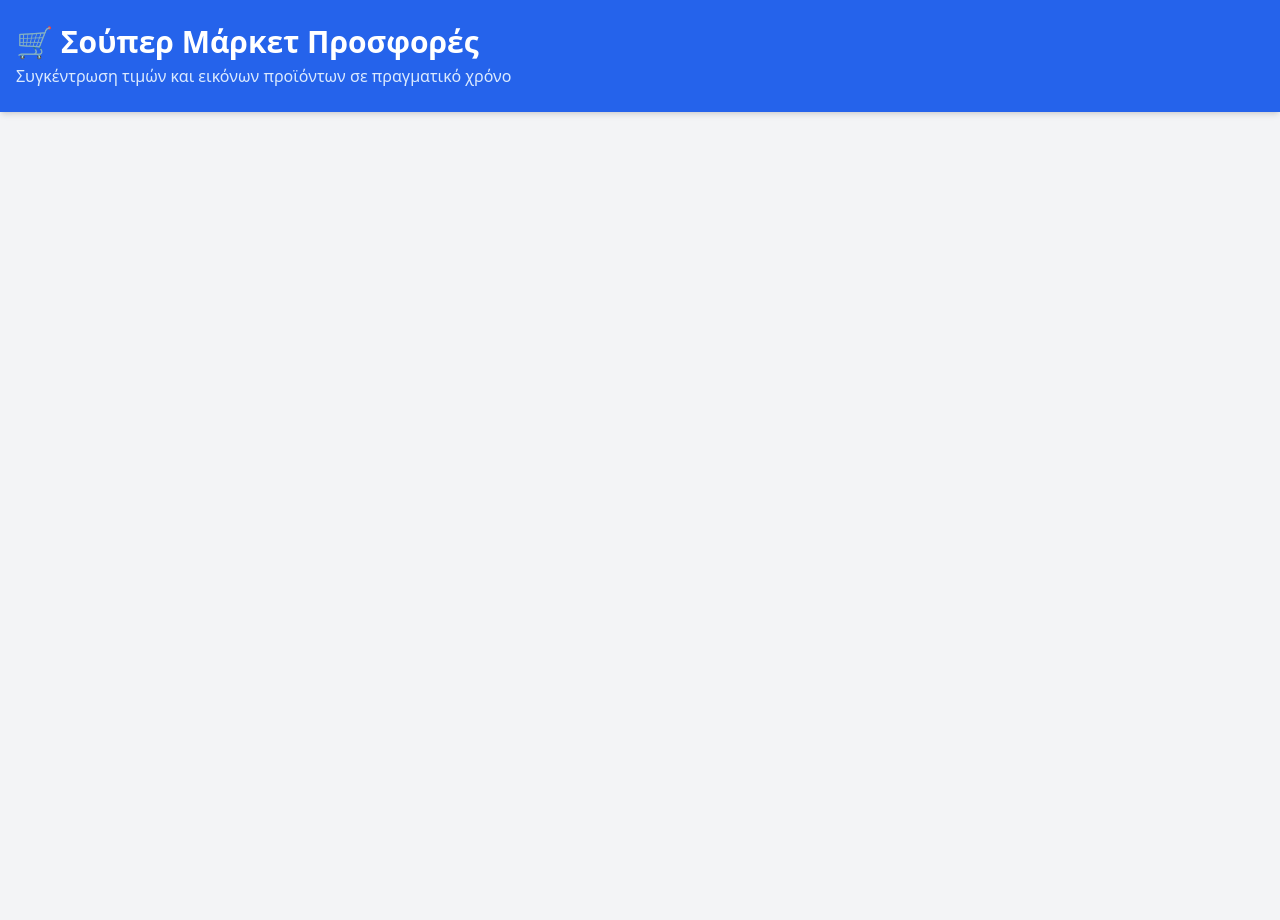
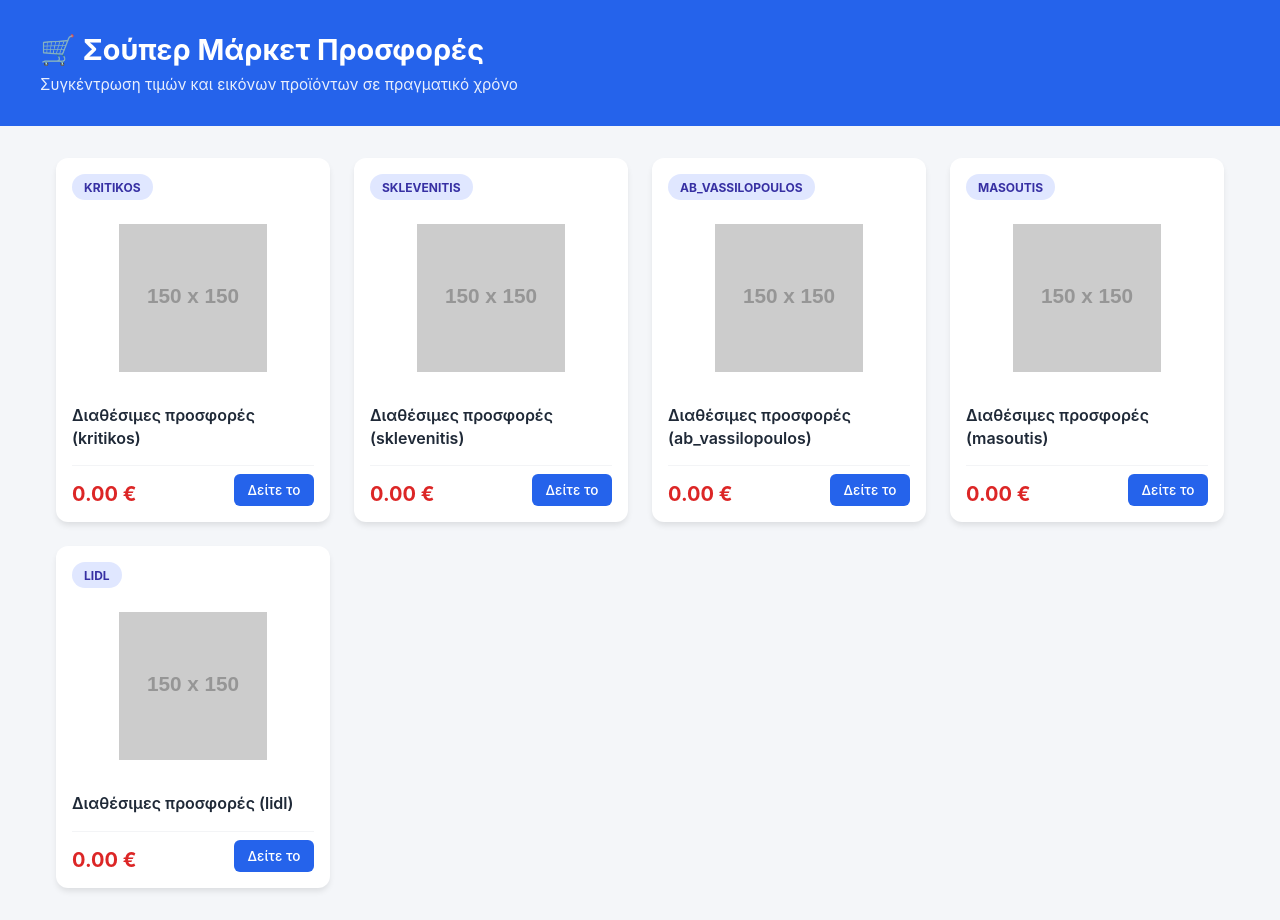
Before and after one commit to theochala/offes, a plain HTML site: page index.html in a window 1280 px wide. Before the commit the page ends 800 px from the top, so only its background shows below. Drawn offline with nearby package versions, Linux system fonts and the light colour scheme; placeholder pictures from the web are drawn by us.

Commit message:
Update index.html

```diff
--- a/index.html
+++ b/index.html
@@ -3,68 +3,213 @@
 <head>
     <meta charset="UTF-8">
     <meta name="viewport" content="width=device-width, initial-scale=1.0">
-    <title>Σούπερ Μάρκετ - Προσφορές</title>
-    <script src="https://cdn.tailwindcss.com"></script>
+    <title>Σούπερ Μάρκετ Προσφορές</title>
+    <style>
+        * {
+            box-sizing: border-box;
+            margin: 0;
+            padding: 0;
+            font-family: -apple-system, BlinkMacSystemFont, "Segoe UI", Roboto, Helvetica, Arial, sans-serif;
+        }
+        body {
+            background-color: #f4f6f9;
+            color: #333;
+        }
+        header {
+            background-color: #2563eb;
+            color: white;
+            padding: 2rem 1rem;
+            text-align: left;
+        }
+        .header-container {
+            max-width: 1200px;
+            margin: 0 auto;
+        }
+        header h1 {
+            font-size: 1.8rem;
+            display: flex;
+            align-items: center;
+            gap: 10px;
+            margin-bottom: 0.5rem;
+        }
+        header p {
+            font-size: 0.95rem;
+            opacity: 0.9;
+        }
+        main {
+            max-width: 1200px;
+            margin: 2rem auto;
+            padding: 0 1rem;
+        }
+        .offers-grid {
+            display: grid;
+            grid-template-columns: repeat(auto-fill, minmax(260px, 1fr));
+            gap: 1.5rem;
+        }
+        .card {
+            background: white;
+            border-radius: 12px;
+            overflow: hidden;
+            box-shadow: 0 4px 6px -1px rgba(0, 0, 0, 0.1);
+            transition: transform 0.2s, box-shadow 0.2s;
+            display: flex;
+            flex-direction: column;
+            justify-content: space-between;
+        }
+        .card:hover {
+            transform: translateY(-4px);
+            box-shadow: 0 10px 15px -3px rgba(0, 0, 0, 0.1);
+        }
+        .badge {
+            align-self: flex-start;
+            background-color: #e0e7ff;
+            color: #3730a3;
+            font-size: 0.75rem;
+            font-weight: 700;
+            padding: 0.35rem 0.75rem;
+            border-radius: 20px;
+            margin: 1rem 1rem 0.5rem 1rem;
+            text-transform: uppercase;
+        }
+        .card-img-container {
+            width: 100%;
+            height: 180px;
+            display: flex;
+            align-items: center;
+            justify-content: center;
+            padding: 1rem;
+        }
+        .card-img-container img {
+            max-width: 100%;
+            max-height: 100%;
+            object-fit: contain;
+        }
+        .card-content {
+            padding: 1rem;
+            flex-grow: 1;
+            display: flex;
+            flex-direction: column;
+            justify-content: space-between;
+        }
+        .card-title {
+            font-size: 1rem;
+            font-weight: 600;
+            margin-bottom: 1rem;
+            line-height: 1.4;
+            color: #1f2937;
+        }
+        .card-footer {
+            display: flex;
+            justify-content: space-between;
+            align-items: flex-end;
+            margin-top: auto;
+            padding-top: 0.5rem;
+            border-top: 1px solid #f3f4f6;
+        }
+        .price-container {
+            display: flex;
+            flex-direction: column;
+        }
+        .original-price {
+            font-size: 0.8rem;
+            color: #6b7280;
+            text-decoration: line-through;
+        }
+        .offer-price {
+            font-size: 1.25rem;
+            font-weight: 700;
+            color: #dc2626;
+        }
+        .btn-link {
+            background-color: #2563eb;
+            color: white;
+            text-decoration: none;
+            padding: 0.5rem 0.85rem;
+            border-radius: 6px;
+            font-size: 0.85rem;
+            font-weight: 500;
+            transition: background-color 0.2s;
+        }
+        .btn-link:hover {
+            background-color: #1d4ed8;
+        }
+        .loading, .error-msg {
+            text-align: center;
+            padding: 3rem;
+            font-size: 1.1rem;
+            color: #6b7280;
+            grid-column: 1 / -1;
+        }
+    </style>
 </head>
-<body class="bg-gray-100 min-h-screen">
+<body>
 
-    <header class="bg-blue-600 text-white shadow-md py-6 mb-8">
-        <div class="container mx-auto px-4">
-            <h1 class="text-3xl font-bold">🛒 Σούπερ Μάρκετ Προσφορές</h1>
-            <p class="text-blue-100 mt-1">Συγκέντρωση τιμών και εικόνων προϊόντων σε πραγματικό χρόνο</p>
+    <header>
+        <div class="header-container">
+            <h1>🛒 Σούπερ Μάρκετ Προσφορές</h1>
+            <p>Συγκέντρωση τιμών και εικόνων προϊόντων σε πραγματικό χρόνο</p>
         </div>
     </header>
 
-    <main class="container mx-auto px-4 pb-12">
-        <div id="loading" class="text-center py-10 text-gray-600 text-lg">Φόρτωση προσφορών...</div>
-
-        <div id="products-grid" class="grid grid-cols-1 sm:grid-cols-2 md:grid-cols-3 lg:grid-cols-4 gap-6">
-            <!-- Εδώ φορτώνονται οι κάρτες -->
+    <main>
+        <div id="offers-container" class="offers-grid">
+            <div class="loading">Φόρτωση προσφορών...</div>
         </div>
     </main>
 
     <script>
-        async function loadOffers() {
-            try {
-                const response = await fetch('clean_offers.json');
-                const products = await response.json();
+        document.addEventListener("DOMContentLoaded", function () {
+            // Φόρτωση του clean_offers.json που παράγει ο scraper
+            fetch('clean_offers.json')
+                .then(response => {
+                    if (!response.ok) {
+                        throw new Error('Δεν ήταν δυνατή η εύρεση του clean_offers.json');
+                    }
+                    return response.json();
+                })
+                .then(data => {
+                    const container = document.getElementById('offers-container');
+                    container.innerHTML = ''; // Καθαρισμός του loading
 
-                const grid = document.getElementById('products-grid');
-                const loading = document.getElementById('loading');
+                    if (!data || data.length === 0) {
+                        container.innerHTML = '<div class="loading">Δεν βρέθηκαν διαθέσιμες προσφορές αυτή τη στιγμή.</div>';
+                        return;
+                    }
 
-                loading.style.display = 'none';
-                grid.innerHTML = '';
+                    data.forEach(item => {
+                        const card = document.createElement('div');
+                        card.className = 'card';
 
-                products.forEach(product => {
-                    const card = document.createElement('div');
-                    card.className = 'bg-white rounded-lg shadow-md p-4 flex flex-col justify-between hover:shadow-lg transition-shadow border border-gray-200';
-
-                    const imgSrc = product.image && product.image.startsWith('http')
-                        ? product.image
-                        : 'https://via.placeholder.com/150?text=No+Image';
-
-                    card.innerHTML = `
-                        <div>
-                            <div class="relative h-48 mb-3 overflow-hidden rounded bg-gray-50 flex items-center justify-center">
-                                <img src="${imgSrc}" alt="${product.title}" class="object-contain h-full w-full p-2">
-                                <span class="absolute top-2 left-2 text-xs font-semibold bg-red-100 text-red-600 px-2 py-1 rounded-full uppercase shadow">${product.supermarket}</span>
+                        card.innerHTML = `
+                            <span class="badge">${item.supermarket || 'SUPERMARKET'}</span>
+                            <div class="card-img-container">
+                                <img src="${item.image_url || 'https://via.placeholder.com/150'}" alt="${item.product_title || 'Προϊόν'}" onerror="this.src='https://via.placeholder.com/150'">
                             </div>
-                            <h2 class="text-gray-800 font-medium text-sm mb-3 line-clamp-2">${product.title}</h2>
-                        </div>
-                        <div class="flex items-center justify-between mt-auto pt-3 border-t border-gray-100">
-                            <span class="text-xl font-bold text-green-600">${product.price}</span>
-                            <span class="text-xs text-gray-500 bg-gray-50 px-2 py-1 rounded border">${product.all_prices[0] || ''}</span>
+                            <div class="card-content">
+                                <div class="card-title">${item.product_title || 'Προσφορά'}</div>
+                                <div class="card-footer">
+                                    <div class="price-container">
+                                        ${item.unit_or_original_price && item.unit_or_original_price !== '—' ? `<span class="original-price">${item.unit_or_original_price}</span>` : ''}
+                                        <span class="offer-price">${item.offer_price || '0.00 €'}</span>
+                                    </div>
+                                    <a href="${item.source_link || '#'}" target="_blank" class="btn-link">Δείτε το</a>
+                                </div>
+                            </div>
+                        `;
+                        container.appendChild(card);
+                    });
+                })
+                .catch(error => {
+                    console.error('Error loading JSON:', error);
+                    document.getElementById('offers-container').innerHTML = `
+                        <div class="error-msg">
+                            ⚠️ Πρόβλημα κατά τη φόρτωση των δεδομένων.<br>
+                            <small>Βεβαιωθείτε ότι το αρχείο <code>clean_offers.json</code> βρίσκεται στον ίδιο φάκελο με το <code>index.html</code>.</small>
                         </div>
                     `;
-                    grid.appendChild(card);
                 });
-            } catch (error) {
-                console.error('Σφάλμα φόρτωσης:', error);
-                document.getElementById('loading').innerHTML = 'Σφάλμα κατά τη φόρτωση των δεδομένων.';
-            }
-        }
+        });
+    </script>
 
-        loadOffers();
-    </script>
 </body>
 </html>
```
